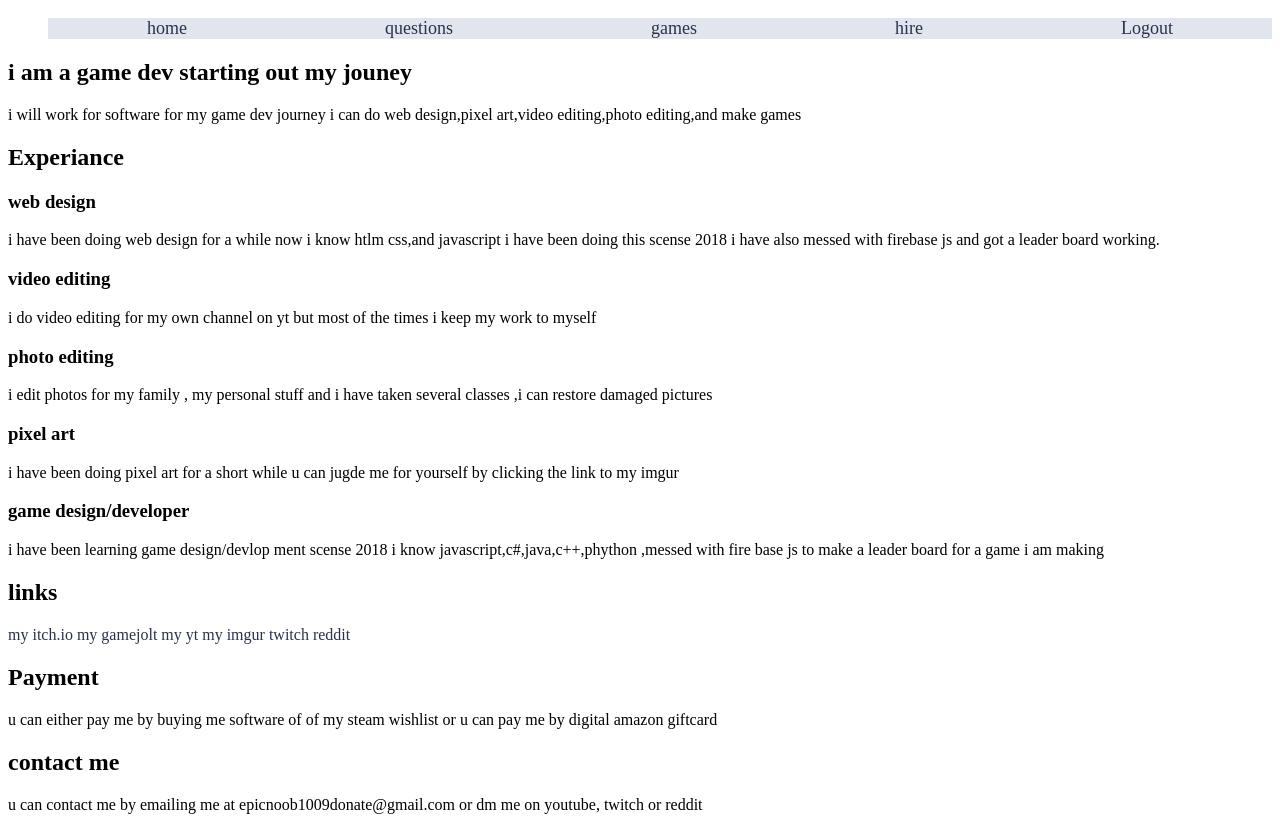
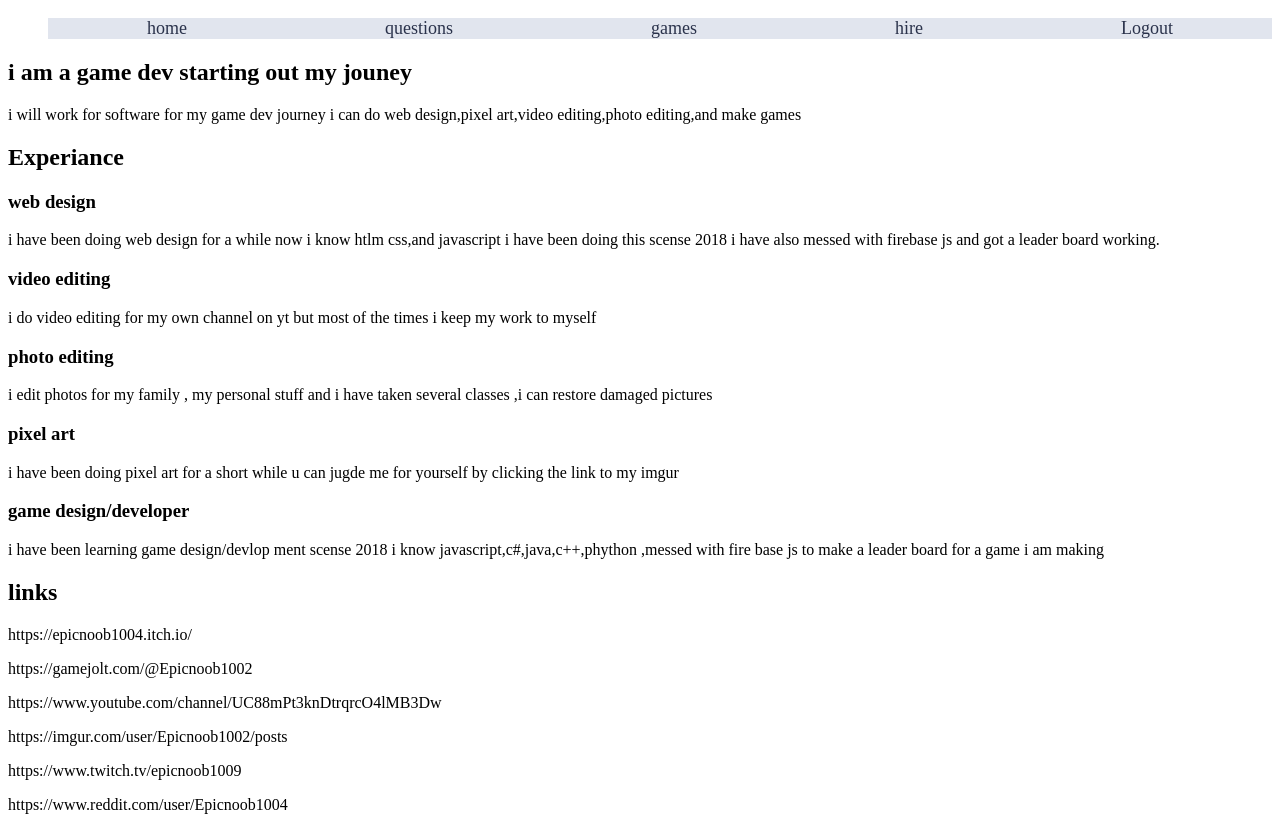
Before and after one commit to Epicnoob1004/-epicnoobstudios, a plain HTML site: page contact 2.html in a window 1280 px wide. Shown: the top 817 px of the page. Drawn offline with Linux system fonts and the light colour scheme.

Commit message:
Update contact 2.html

```diff
--- a/contact 2.html
+++ b/contact 2.html
@@ -142,12 +142,13 @@
 	<h3>game design/developer</h3>
 	<p>i have been learning game design/devlop ment scense 2018 i know javascript,c#,java,c++,phython ,messed with fire base js to make a leader board for a game i am making</p>
 	<h2>links</h2>
-	<a src="https://epicnoob1004.itch.io/"> my itch.io</a>
-	<a src="https://gamejolt.com/@Epicnoob1002"> my gamejolt</a>
-	<a src="https://www.youtube.com/channel/UC88mPt3knDtrqrcO4lMB3Dw"> my yt</a>
-	<a src="https://imgur.com/user/Epicnoob1002/posts"> my imgur</a>
-	<a src="https://www.twitch.tv/epicnoob1009"> twitch</a>
-	<a src="https://www.reddit.com/user/Epicnoob1004"> reddit</a>
+	<p>https://epicnoob1004.itch.io/ </p>
+	<p>https://gamejolt.com/@Epicnoob1002 </p>
+	<p>https://www.youtube.com/channel/UC88mPt3knDtrqrcO4lMB3Dw</p>
+	<p>https://imgur.com/user/Epicnoob1002/posts</p>
+	<p>https://www.twitch.tv/epicnoob1009</p>
+	<p>https://www.reddit.com/user/Epicnoob1004</p>
+
 	<h2>Payment</h2>
 	<p>u can either pay me by buying me software of of my steam wishlist or u can pay me by digital amazon giftcard<p>
 	<h2>contact me</h2>
```
